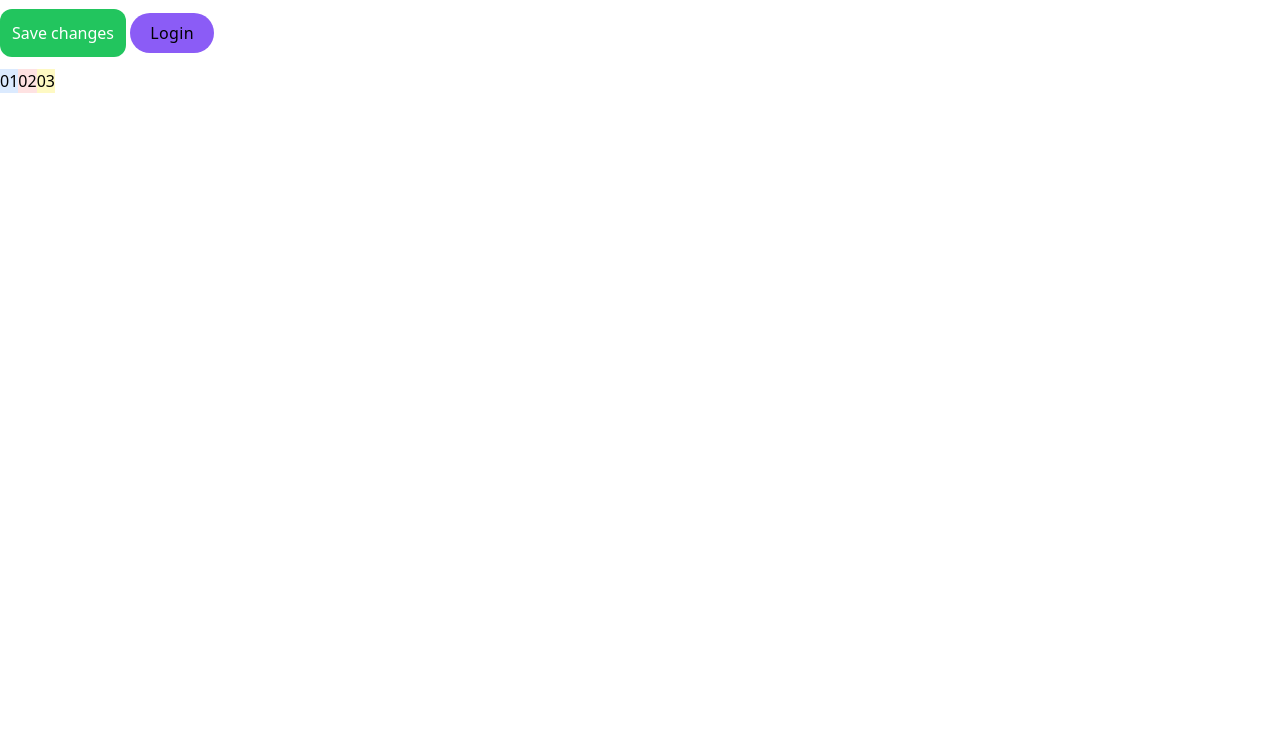
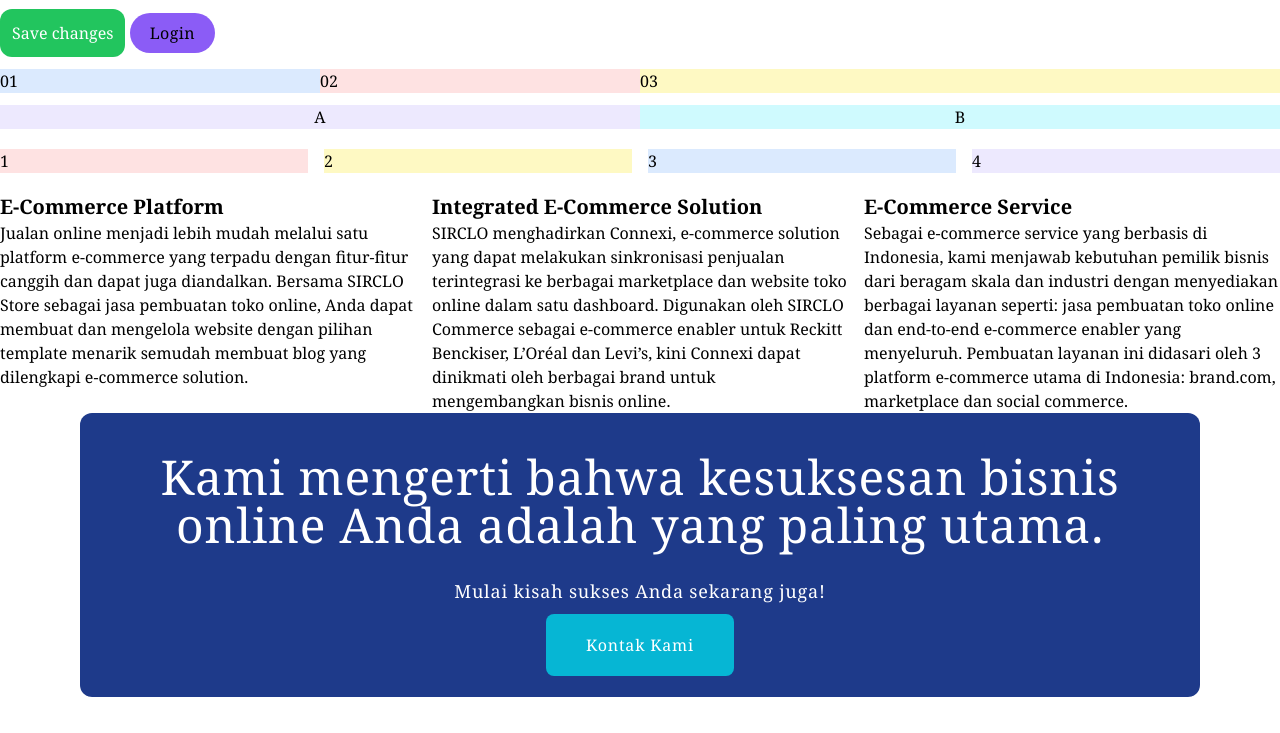
Before and after one commit to 123glori/web1-ti, a plain HTML site: page image/learntailwind.html in a window 1280 px wide. Shown: the part 67-800 px from the top of the page. Drawn offline with nearby package versions, Linux system fonts and the light colour scheme.

Commit message:
added new file

```diff
--- a/image/learntailwind.html
+++ b/image/learntailwind.html
@@ -3,10 +3,11 @@
 <head>
     <meta charset="UTF-8">
     <meta name="viewport" content="width=device-width, initial-scale=1.0">
+    <link href="https://cdn.jsdelivr.net/npm/tailwindcss@2.2.16/dist/tailwind.min.css" rel="stylesheet">
     <script src="https://cdn.tailwindcss.com"></script>
     <title>Learn TailwindCSS</title>
 </head>
-<body>
+<body class="font-serif">
     <h1 class="text-3xl font-bold underline">
         Hi! Now I'm using TailwindCSS
     </h1>
@@ -18,10 +19,49 @@
     <button class="tracking-wide bg-violet-500 hover:bg-violet-600 active:bg-violet-700 active:text-white py-2 px-5 rounded-full">
         Login
     </button>
-    <div class="flex flex-row mt-3">
-        <div class="basis-1\4 bg-blue-100">01</div>
-        <div class="basis-1\4 bg-red-100">02</div>
-        <div class="basis-1\2 bg-yellow-100">03</div>
+    <div class="flex flex-col sm:flex-row mt-3">
+        <div class="basis-1/4 bg-blue-100">01</div>
+        <div class="basis-1/4 bg-red-100">02</div>
+        <div class="basis-1/2 bg-yellow-100">03</div>
+    </div>
+
+    <div class="flex flex-col lg:flex-row mt-3 text-center">
+        <div class="basis-1/2 hover:basis-1/4 bg-violet-100">A</div>
+        <div class="basis-1/2 hover:bg-green-200 bg-cyan-100">B</div>
+    </div>
+
+    <div class="flex flex-col md:flex-row mt-5 gap-x-4 gap-y-4">
+        <div class="basis-1/4 bg-red-100">1</div>
+        <div class="basis-1/4 bg-yellow-100">2</div>
+        <div class="basis-1/4 bg-blue-100">3</div>
+        <div class="basis-1/4 bg-violet-100">4</div>
+    </div>
+
+    <div class="flex flex-col md:flex-row gap-4 mt-5">
+        <div class="basis-1/3">
+            <p class="text-xl font-bold">E-Commerce Platform</p>
+            <p>Jualan online menjadi lebih mudah melalui satu platform e-commerce yang terpadu dengan fitur-fitur canggih dan dapat juga diandalkan. Bersama SIRCLO Store sebagai jasa pembuatan toko online, Anda dapat membuat dan mengelola website dengan pilihan template menarik semudah membuat blog yang dilengkapi e-commerce solution.
+            </p>
+        </div>
+        <div class="basis-1/3">
+            <p class="text-xl font-bold">Integrated E-Commerce Solution</p>
+            <p>SIRCLO menghadirkan Connexi, e-commerce solution yang dapat melakukan sinkronisasi penjualan terintegrasi ke berbagai marketplace dan website toko online dalam satu dashboard. Digunakan oleh SIRCLO Commerce sebagai e-commerce enabler untuk Reckitt Benckiser, L’Oréal dan Levi’s, kini Connexi dapat dinikmati oleh berbagai brand untuk mengembangkan bisnis online.
+            </p>
+        </div>
+        <div class="basis-1/3">
+            <p class="text-xl font-bold">E-Commerce Service</p>
+            <p>Sebagai e-commerce service yang berbasis di Indonesia, kami menjawab kebutuhan pemilik bisnis dari beragam skala dan industri dengan menyediakan berbagai layanan seperti: jasa pembuatan toko online dan end-to-end e-commerce enabler yang menyeluruh. Pembuatan layanan ini didasari oleh 3 platform e-commerce utama di Indonesia: brand.com, marketplace dan social commerce.
+            </p>
+        </div>
+    </div>
+
+
+    <div class="bg-blue-900 rounded-xl text-white p-10 text-center tracking-wider mx-20">
+        <p class="font-medium text-5xl">Kami mengerti bahwa kesuksesan bisnis online Anda adalah yang paling utama.</p>
+        <p class="mt-7 mb-7 text-lg">
+          Mulai kisah sukses Anda sekarang juga!
+        </p>
+        <a class="bg-cyan-500 mt-10 p-5 px-10 rounded-lg" href="#">Kontak Kami</a>
     </div>
 </body>
 </html>
```
Also changed, not shown: image/2281026_assignment-17.html (added, +26 -0 lines), image/Image.png (added), image/assignment17.css (added), image/cart.png (added), image/grocery-image.png (added), image/logo.png (added), tailwind.config.js (added).
